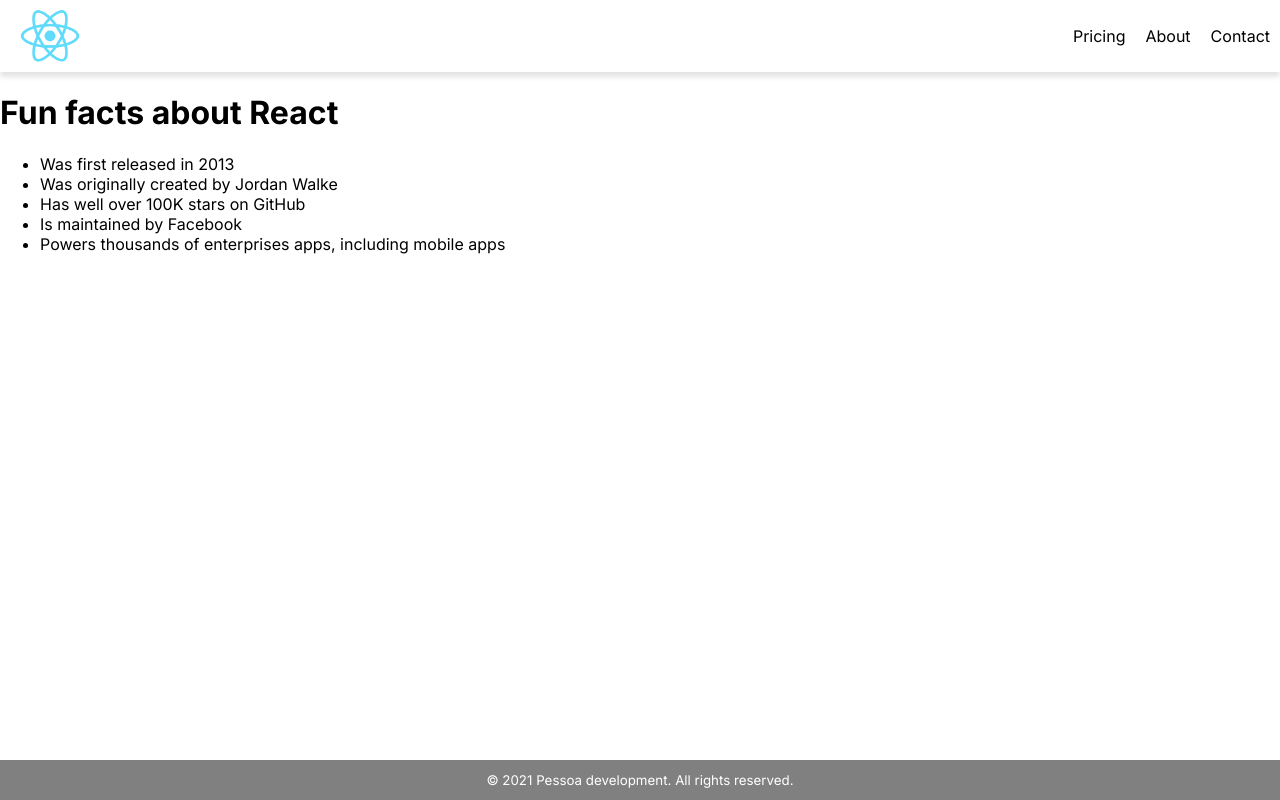
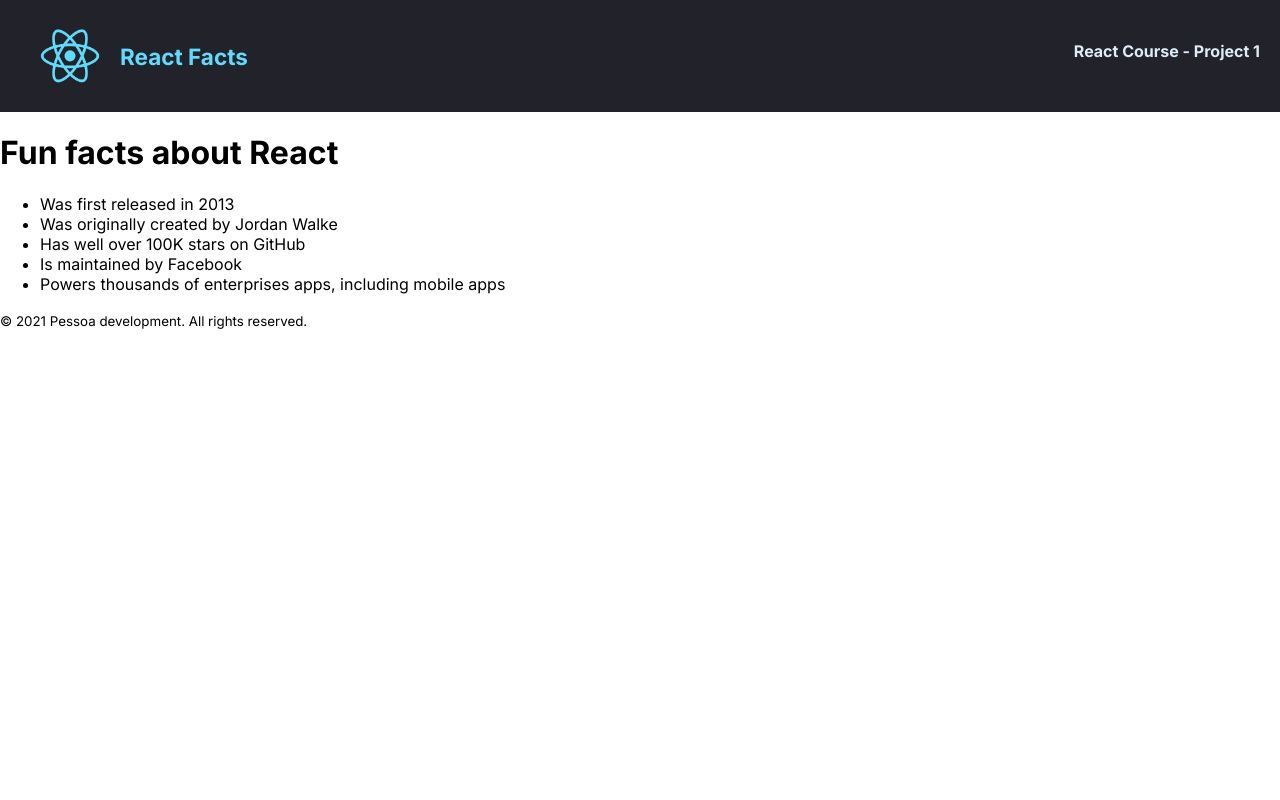
Before and after one commit to matt-pessoa/info-site, a React (Create React App) app: page / in a window 1280 px wide. Built offline with nearby package versions, Linux system fonts and the light colour scheme.

Commit message:
Style Header

```diff
--- a/src/App.js
+++ b/src/App.js
@@ -6,7 +6,7 @@ import Footer from "./components/Footer";
 
 function App() {
 	return (
-		<div>
+		<div className="container">
 			<Header />
 			<MainContent />
 			<Footer />
--- a/src/components/Header.js
+++ b/src/components/Header.js
@@ -6,11 +6,8 @@ function Header() {
 		<header>
 			<nav>
 				<img src={reactLogo} alt="React Logo" />
-				<ul className="nav-items">
-					<li>Pricing</li>
-					<li>About</li>
-					<li>Contact</li>
-				</ul>
+				<h3 className="blue-text">React Facts</h3>
+				<h4>React Course - Project 1</h4>
 			</nav>
 		</header>
 	);
--- a/src/css/App.css
+++ b/src/css/App.css
@@ -9,32 +9,19 @@ img {
 }
 
 header {
-  box-shadow: 0px 5px 5px rgb(228, 228, 228);
+  background-color: #21222A;
+  color: #DEEBF8;
+  font-size: 16px;
+  padding: 20px;
 }
 
 nav {
   display: flex;
-  justify-content: space-between;
-  align-items: center;
 }
 
-.nav-items {
-  list-style: none;
-  display: flex;
+.blue-text {
+  color: #61DAFB;
+  font-weight: 700;
+  font-size: 22.5px;
+  margin-right: auto;
 }
-
-.nav-items > li {
-  padding: 10px;
-}
-
-footer {
-  display: flex;
-  justify-content: center;
-  align-items: center;
-  color: white;
-  background-color: gray;
-  width: 100%;
-  height: 5%;
-  position: absolute;
-  bottom: 0;
-}
```
